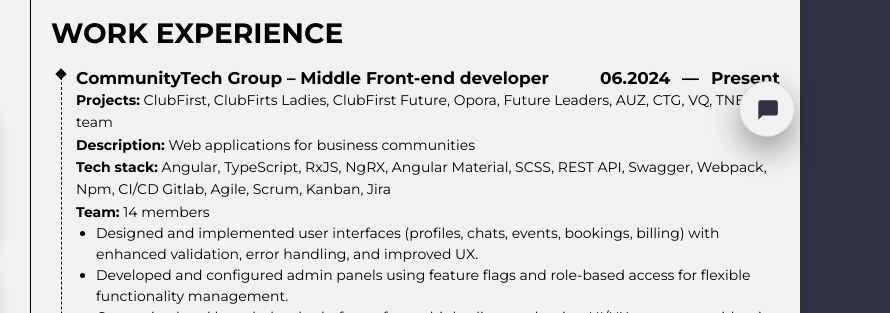
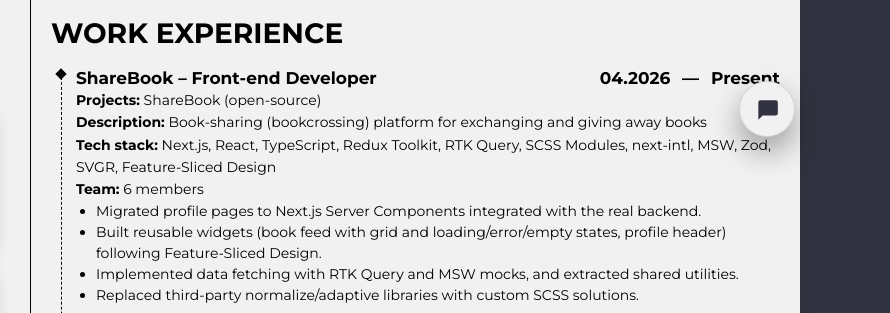
Before and after one commit to nick-konstantinov/CV, a website: page src/index.html in a window 1280 px wide. Shown: the part 639-952 px from the top of the page, 390-1280 px from the left. Drawn offline with Linux system fonts and the light colour scheme.

Commit message:
feat: add ShareBook work experience entry

```diff
--- a/src/index.html
+++ b/src/index.html
@@ -377,6 +377,53 @@
               Work experience
             </h3>
             <section class="work-exp__content">
+              <section class="exp__item work-exp__content-item">
+                <div class="exp__speciality">
+                  <p
+                    class="exp__speciality-name"
+                    data-lang="exp__speciality-name-sb"
+                  >
+                    ShareBook – Front-end Developer
+                  </p>
+                  <div class="exp__date">
+                    <time datetime="2026-04">04.2026</time>
+                    <span class="dash">&mdash;</span>
+                    <time data-lang="exp__text-sb-end-time">Present</time>
+                  </div>
+                </div>
+
+                <p class="exp__text">
+                  <span class="text-bold" data-lang="exp__text-prjs-title">Projects:</span>
+                  <a class="text-link" href="https://github.com/ShareBookCode/FrontEnd" target="_blank">ShareBook</a>
+                  (open-source)
+                </p>
+                <p class="exp__text">
+                  <span class="text-bold" data-lang="exp__text-description-title">Description:</span>
+                  <span data-lang="exp__text-sb-description">Book-sharing (bookcrossing) platform for exchanging and giving away books</span>
+                </p>
+                <p class="exp__text">
+                  <span class="text-bold" data-lang="exp__text-tech-stack-title">Tech stack:</span>
+                  <span data-lang="exp__text-sb-tech-stack">Next.js, React, TypeScript, Redux Toolkit, RTK Query, SCSS Modules, next-intl, MSW, Zod, SVGR, Feature-Sliced Design</span>
+                </p>
+                <p class="exp__text">
+                  <span class="text-bold" data-lang="exp__text-team-title">Team:</span>
+                  <span data-lang="exp__text-sb-team">6 members</span>
+                </p>
+                <ul class="exp__goal-list">
+                  <li class="exp__goal-item" data-lang="exp__text-sb-goal-1">
+                    Migrated profile pages to Next.js Server Components integrated with the real backend.
+                  </li>
+                  <li class="exp__goal-item" data-lang="exp__text-sb-goal-2">
+                    Built reusable widgets (book feed with grid and loading/error/empty states, profile header) following Feature-Sliced Design.
+                  </li>
+                  <li class="exp__goal-item" data-lang="exp__text-sb-goal-3">
+                    Implemented data fetching with RTK Query and MSW mocks, and extracted shared utilities.
+                  </li>
+                  <li class="exp__goal-item" data-lang="exp__text-sb-goal-4">
+                    Replaced third-party normalize/adaptive libraries with custom SCSS solutions.
+                  </li>
+                </ul>
+              </section>
               <section class="exp__item work-exp__content-item">
                 <div class="exp__speciality">
                   <p
--- a/src/js/lang.js
+++ b/src/js/lang.js
@@ -245,6 +245,42 @@ const mainPageText = {
   'detailed-title-work-exp': {
     en: 'Work experience',
     ru: 'Опыт работы',
+  },
+  'exp__speciality-name-sb': {
+    en: 'ShareBook – Front-end Developer',
+    ru: 'ShareBook – Front-end разработчик',
+  },
+  'exp__text-sb-end-time': {
+    en: 'Present',
+    ru: 'по н.в.',
+  },
+  'exp__text-sb-description': {
+    en: 'Book-sharing (bookcrossing) platform for exchanging and giving away books',
+    ru: 'Платформа для обмена книгами (буккроссинг): обмен и безвозмездная отдача книг',
+  },
+  'exp__text-sb-tech-stack': {
+    en: 'Next.js, React, TypeScript, Redux Toolkit, RTK Query, SCSS Modules, next-intl, MSW, Zod, SVGR, Feature-Sliced Design',
+    ru: 'Next.js, React, TypeScript, Redux Toolkit, RTK Query, SCSS Modules, next-intl, MSW, Zod, SVGR, Feature-Sliced Design',
+  },
+  'exp__text-sb-team': {
+    en: '6 members',
+    ru: '6 человек',
+  },
+  'exp__text-sb-goal-1': {
+    en: 'Migrated profile pages to Next.js Server Components integrated with the real backend.',
+    ru: 'Перенёс страницы профиля на Next.js Server Components с интеграцией реального бэкенда.',
+  },
+  'exp__text-sb-goal-2': {
+    en: 'Built reusable widgets (book feed with grid and loading/error/empty states, profile header) following Feature-Sliced Design.',
+    ru: 'Разработал переиспользуемые виджеты (лента книг с грид-версткой и состояниями загрузки/ошибки/пустоты, шапка профиля) по методологии Feature-Sliced Design.',
+  },
+  'exp__text-sb-goal-3': {
+    en: 'Implemented data fetching with RTK Query and MSW mocks, and extracted shared utilities.',
+    ru: 'Реализовал загрузку данных через RTK Query и моки MSW, вынес общие утилиты.',
+  },
+  'exp__text-sb-goal-4': {
+    en: 'Replaced third-party normalize/adaptive libraries with custom SCSS solutions.',
+    ru: 'Заменил сторонние normalize/adaptive-библиотеки собственными SCSS-решениями.',
   },
   'exp__speciality-name-cf': {
     en: 'CommunityTech Group – Middle Front-end developer',
```
